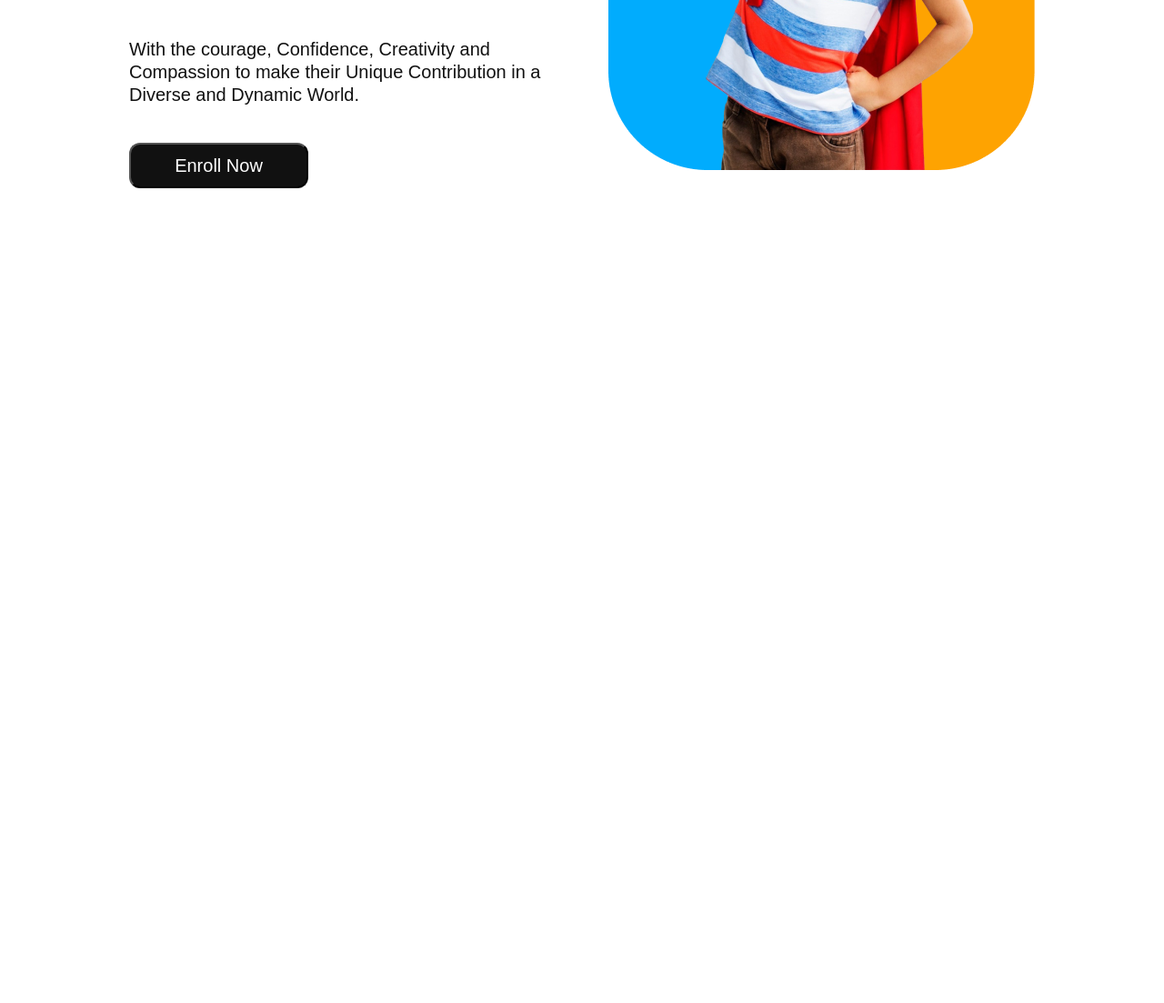
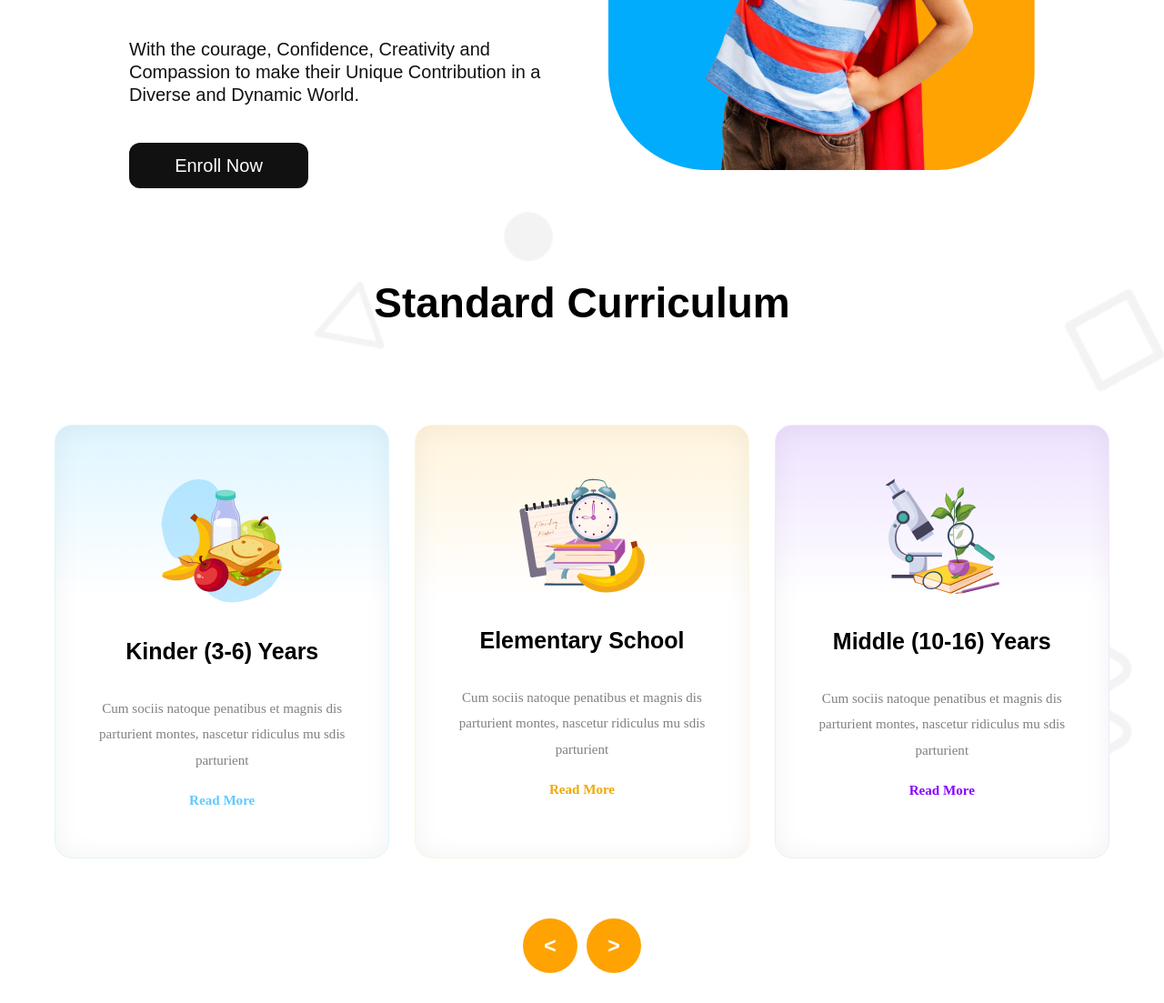
Before and after one commit to 1rteza/Kid-s-School, a plain HTML site: page index.html in a window 1280 px wide. Shown: the part 515-1618 px from the top of the page at 91% size. Before the commit the page ends 800 px from the top, so only its background shows below. Drawn offline with Linux system fonts and the light colour scheme.

Commit message:
finished standard section

```diff
--- a/index.html
+++ b/index.html
@@ -36,7 +36,45 @@
             <div class="banner-img"><img src="assets/hero-kids.png" alt=""></div>
         </div>
     </header>
-    <main class="main"></main>
+    <main class="main">
+        <section class="standard">
+            <h2 class="standard-title">Standard Curriculum</h2>
+            <div class="card-container display-flex">
+                <div class="card kinder">
+                    <div class="card-img"><img src="assets/kinder.png" alt=""></div>
+                    <h4 class="card-title">Kinder (3-6) Years</h4>
+                    <p class="card-description">Cum sociis natoque penatibus et magnis
+                        dis parturient montes, nascetur ridiculus
+                        mu sdis parturient</p>
+                    <button><a href="">Read More</a></button>
+                </div>
+                <div class="card elementary">
+                    <div class="card-img"><img src="assets/elementary.png" alt=""></div>
+                    <h4 class="card-title">Elementary School</h4>
+                    <p class="card-description">Cum sociis natoque penatibus et magnis
+                        dis parturient montes, nascetur ridiculus
+                        mu sdis parturient</p>
+                    <button><a href="">Read More</a></button>
+                </div>
+                <div class="card middle">
+                    <div class="card-img"><img src="assets/middle.png" alt=""></div>
+                    <h4 class="card-title">Middle (10-16) Years</h4>
+                    <p class="card-description">Cum sociis natoque penatibus et magnis
+                        dis parturient montes, nascetur ridiculus
+                        mu sdis parturient</p>
+                    <button><a href="">Read More</a></button>
+                </div>
+            </div>
+            <div class="arrow-box display-flex">
+                <div class="arrow">
+                    <button><</button>
+                </div>
+                <div class="arrow">
+                    <button>></button>
+                </div>
+            </div>
+        </section>
+    </main>
     <footer class="footer"></footer>
 </body>
 </html>
--- a/style.css
+++ b/style.css
@@ -22,6 +22,12 @@ body{
   }
   .hide{
     display: none;
+  }
+  ul li{
+    list-style: none;
+  }
+  a{
+    text-decoration: none;
   }
 
 
@@ -51,12 +57,7 @@ body{
   .menu-bars{
     display: none;
   }
-  ul li{
-    list-style: none;
-  }
-  ul li a{
-    text-decoration: none;
-  }
+
   .home{
     color: rgb(254, 163, 1);
     font-size: 18px;
@@ -129,7 +130,109 @@ body{
     margin-bottom: 0;
   }
 
+  /* standard section */
 
+  .standard{
+    height: 870px;
+    background-image: url('assets/bg.png');
+    background-repeat: no-repeat;
+    background-size: cover;
+    text-align: center;
+    align-items: center;
+    display: grid;
+    align-items: center;
+    justify-items: center;
+  }
+
+  .standard .standard-title{
+    font-size: 46px;
+    font-weight: 700;
+    line-height: 57px;
+  }
+  .standard .card-container{
+    gap: 28px;
+  }
+  .standard .card{
+    width: 367.8px;
+    height: 476.78px;
+    padding: 58px 40px;
+  }
+  .standard .kinder{
+    box-sizing: border-box;
+    border: 0.94px solid rgb(222, 245, 255);
+    border-radius: 18.86px;
+    box-shadow: inset 0px 0px 28.3px 0.94px rgba(0, 0, 0, 0.05);
+    background: linear-gradient(180.00deg, rgb(222, 245, 255),rgba(255, 255, 255, 0) 40%),rgb(255, 255, 255);
+  }
+  .standard .elementary{
+    box-sizing: border-box;
+    border: 0.94px solid rgb(255, 244, 220);
+    border-radius: 18.86px;
+    box-shadow: inset 0px 0px 28.3px 0.94px rgba(0, 0, 0, 0.05);
+    background: linear-gradient(180.00deg, rgb(255, 244, 220),rgba(255, 255, 255, 0) 40%),rgb(255, 255, 255);
+  }
+  .standard .middle{
+    box-sizing: border-box;
+    border: 0.94px solid rgb(242, 232, 255);
+    border-radius: 18.86px;
+    box-shadow: inset 0px 0px 28.3px 0.94px rgba(0, 0, 0, 0.05);
+    background: linear-gradient(180.00deg, rgb(238, 225, 255),rgba(255, 255, 255, 0) 40%),rgb(255, 255, 255);
+  }
+  .card .card-title{
+    font-size: 25px;
+    font-weight: 700;
+    line-height: 30.65px;
+    letter-spacing: 0%;
+  }
+  .card .card-description{
+    color: rgb(128, 128, 128);
+    font-family: Raleway;
+    font-size: 15.09px;
+    font-weight: 500;
+    line-height: 28.3px;
+  }
+  button{
+    background-color: transparent;
+    border: none;
+  }
+  .kinder button a{
+    color: rgb(100, 200, 255);
+    font-family: Quicksand;
+    font-size: 15.09px;
+    font-weight: 700;
+    line-height: 28.3px;
+    letter-spacing: 0%;
+  }
+  .elementary button a{
+    color: rgb(240, 170, 0);
+    font-family: Quicksand;
+    font-size: 15.09px;
+    font-weight: 700;
+    line-height: 28.3px;
+    letter-spacing: 0%;
+  }
+  .middle button a{
+    color: rgb(135, 0, 255);
+    font-family: Quicksand;
+    font-size: 15.09px;
+    font-weight: 700;
+    line-height: 28.3px;
+    letter-spacing: 0%;
+  }
+  .arrow-box{
+    align-items: center;
+    gap: 10px;
+  }
+  .arrow button{
+    width: 60px;
+    height: 60px;
+    font-size: 23px;
+    font-weight: 600;
+    color: white;
+    border-radius: 30px;
+    background: rgb(254, 163, 1);
+    cursor: pointer;
+  }
 
 
 
@@ -178,4 +281,25 @@ body{
         font-size: 14px;
         line-height: 18px;
     }
+    .standard{
+      display: flex;
+      flex-direction: column;
+      margin-top: 40px;
+      margin-bottom: 10px;
+    }
+    .standard > .standard-title{
+      color: rgb(0, 0, 0);
+      font-family: Quicksand;
+      font-size: 26px;
+      font-weight: 700;
+      line-height: 33px;
+      letter-spacing: 0%;
+    }
+    .card-container{
+      display: flex;
+      flex-direction: column;
+    }
+    .arrow{
+      display: none;
+    }
   }
```
